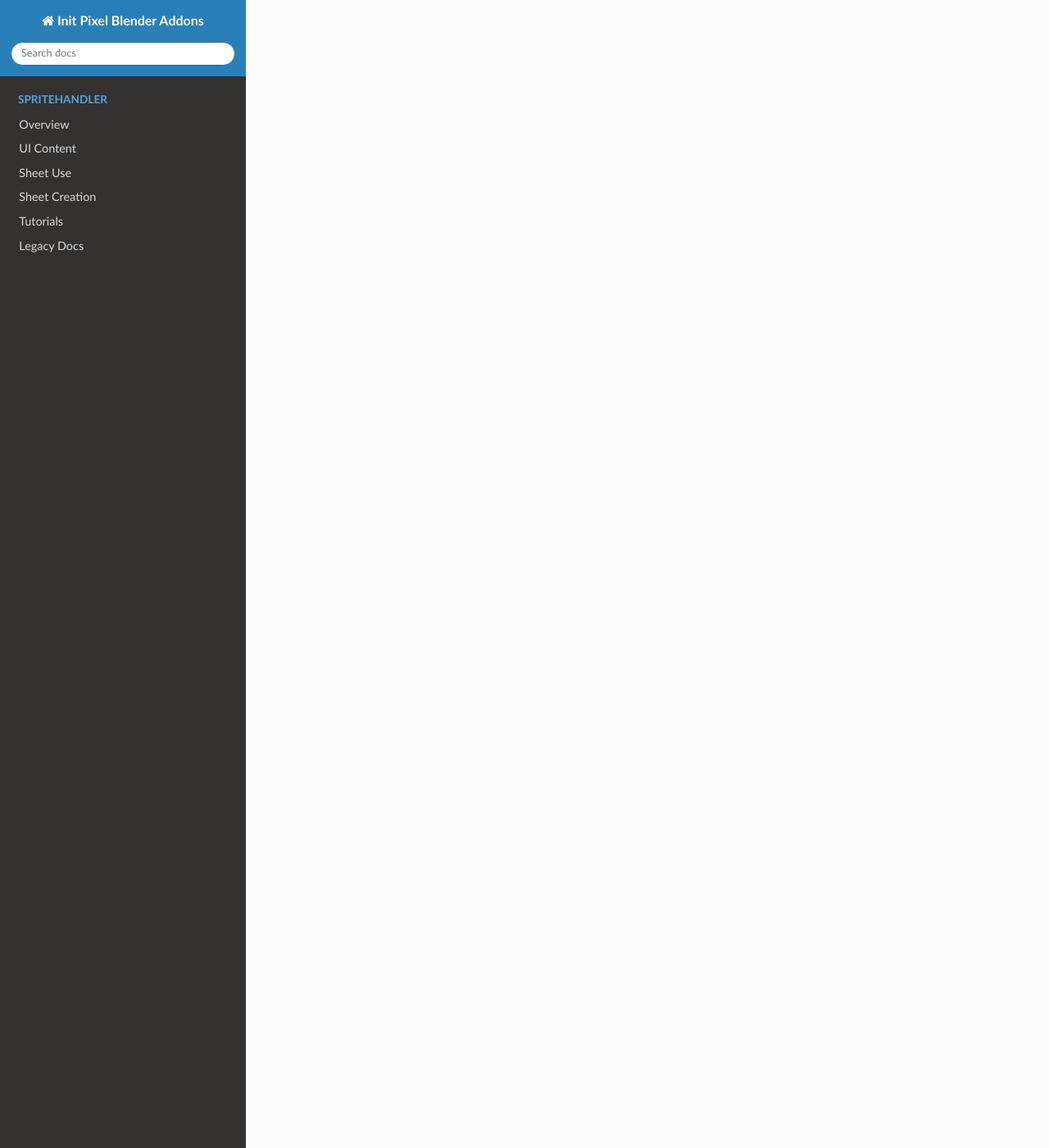
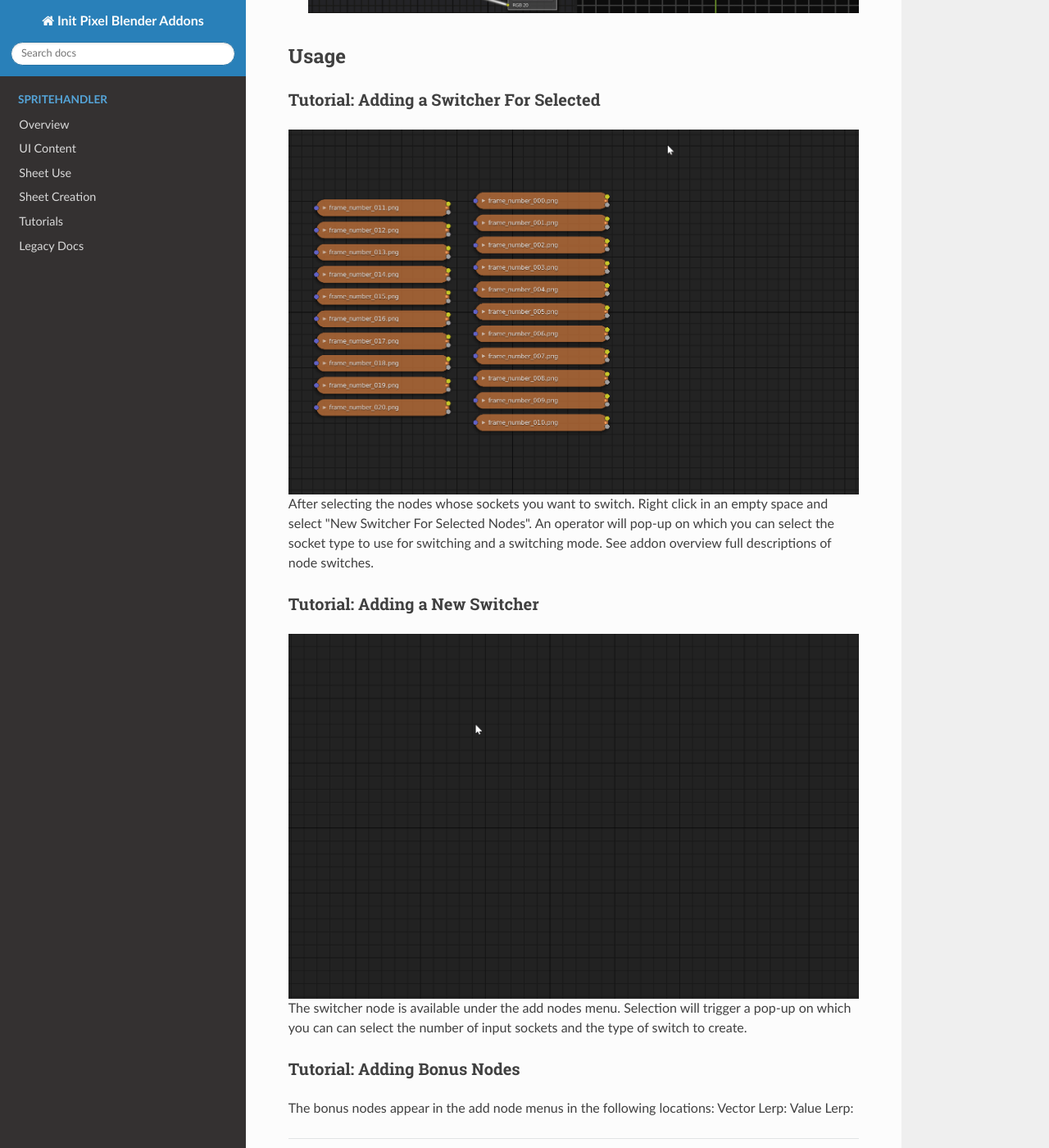
Before and after one commit to init-pixel/blender-addon-docs, an MkDocs documentation site: the page built from docs/Node_Switcher/overview.md, in a window 1280 px wide and 1400 px high, scrolled down 1655 px. Shown: the whole window at 82% size. Built offline with MkDocs 1.6.1, drawn with Linux system fonts in a browser that asks for light colours; nearby versions of some CDN libraries; some of the changed text lies outside the part shown.

```diff
--- a/docs/Node_Switcher/overview.md
+++ b/docs/Node_Switcher/overview.md
@@ -1,10 +1,28 @@
-Node Switcher Blender Addon
-
+#Node Switcher Blender Addon
+## Overview
 Blender addon for generating node networks to switch and/or blend between various
 datatypes.
 
+Currently supports all socket types used by Cycles/Eevee with plans to support other render engines in future.
+
+## Switch Types
 * Hard Switcher. Hard swithing for arbitrary uniform socket types.
+![Hard Switching](gifs/hard_switching.gif)
 * Soft Switcher. Blended switching for arbitrary uniform socket types
-* Hard Image Switcher that loads images, nests them in a node group, and creates a switcher
-* Weighted average switch. Create a node network that calculates a weighted overage of the inputs.
-* Operator Node Group. Create a node group for any conventional math operation.
+![Blended Switching](gifs/blended_frames.gif)
+* Weighted average switch. Create a node network that calculates a weighted overage of the inputs. Not compatible with shader socket types (Diffuse, Principled, etc).
+![Weighted Average Switching](gifs/weighted_average_blending.gif)
+
+## Usage
+### Tutorial: Adding a Switcher For Selected
+![New Switcher For Selected](gifs/switcher_from_selected.gif)
+After selecting the nodes whose sockets you want to switch. Right click in an empty space and select "New Switcher For Selected Nodes". An operator will pop-up on which you can select the socket type to use for switching and a switching mode. See addon overview full descriptions of node switches.
+
+### Tutorial: Adding a New Switcher
+![New Switcher](gifs/new_switcher.gif)
+The switcher node is available under the add nodes menu. Selection will trigger a pop-up on which you can can select the number of input sockets and the type of switch to create.
+
+### Tutorial: Adding Bonus Nodes
+The bonus nodes appear in the add node menus in the following locations:
+Vector Lerp:
+Value Lerp:
```
Also changed, not shown: docs/General/General.md (added, +3 -0 lines), docs/Spritehandler/overview.md (+6 -0 lines), docs/Spritehandler/troubleshooting.md (added, +4 -0 lines), docs/Node_Switcher/gifs/hard_switching.gif (added), docs/Node_Switcher/gifs/new_switcher.gif (added), docs/Node_Switcher/gifs/switcher_from_selected.gif (added), docs/Node_Switcher/gifs/weighted_average_blending.gif (added), docs/Spritehandler/ui_contents.md (line endings or trailing spaces), 1 other file.
